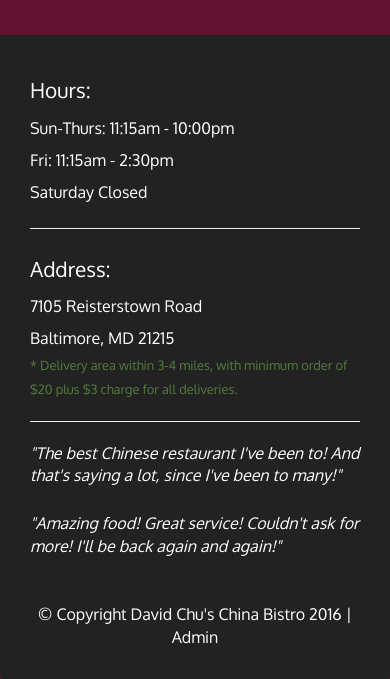
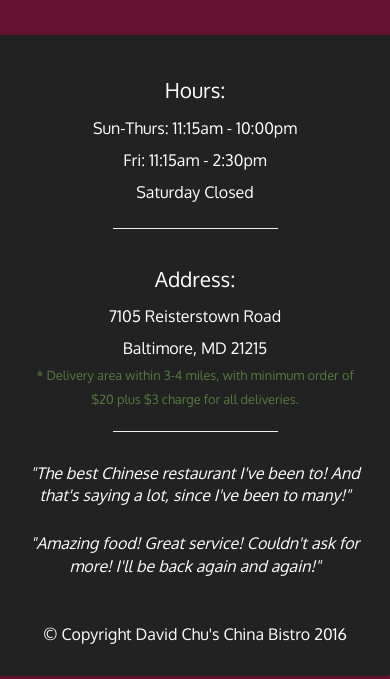
Before and after one commit to MrTwinkleSharma/Restaurant, a plain HTML site: page index.html in a window 390 px wide. Shown: the part 1312-1991 px from the top of the page. Drawn offline with Linux system fonts and the light colour scheme; a script that the page names is missing.

Commit message:
Footer Done

```diff
--- a/css/mystyle.css
+++ b/css/mystyle.css
@@ -94,25 +94,6 @@
 }
 
 /*END OF HEADER*/
-
-
-/*Call Button*/
-
-#call-btn > a {
-	font-size: 1.5em;
-	display: block;
-	margin: 0 20px;
-	padding: 10px;
-	border: 2px solid #fff;
-	background-color: #f6b319;
-	color: #951c49;
-}
-#xs-deliver {
-	margin-top: 5px;
-	font-size: .7em;
-	letter-spacing: .1em;
-	text-transform: uppercase;
-}
 
 
 /*Jumbotron*/
@@ -212,9 +193,40 @@
 #collapsable-nav a span{
 	font-size: 1em;
 }
+
+/*Call Button*/
+
+#call-btn > a {
+	font-size: 1.5em;
+	display: block;
+	margin: 0 20px;
+	padding: 10px;
+	border: 2px solid #fff;
+	background-color: #f6b319;
+	color: #951c49;
+}
+#xs-deliver {
+	margin-top: 5px;
+	font-size: .7em;
+	letter-spacing: .1em;
+	text-transform: uppercase;
+}
 #menu-tile, #specials-tile{
 	margin: 0px auto 15px;
 	width:360px;
+}
+ /* Footer */
+  .panel-footer section {
+    margin-bottom: 30px;
+    text-align: center;
+  }
+  .panel-footer section:nth-child(3) {
+    margin-bottom: 0; /* margin already exists on the whole row */
+  }
+  .panel-footer section hr {
+    width: 50%;
+  }
+  /* End Footer */
 }
 }
 /*For Extra Small Devices */
@@ -261,7 +273,5 @@
 #testimonials p:nth-child(2) {
   margin-top: 25px;
 }
-a[ui-sref="admin.auth"] {
-  color: #fff;
-}
+
 /* END FOOTER */
--- a/index.html
+++ b/index.html
@@ -108,8 +108,7 @@
           </section>
         </div>
         <div class="text-center">
-          &copy; Copyright David Chu's China Bistro 2016 |
-          <a ui-sref="admin.auth">Admin</a></div>
+          &copy; Copyright David Chu's China Bistro 2016</div>
       </div>
     </footer>
 
```
